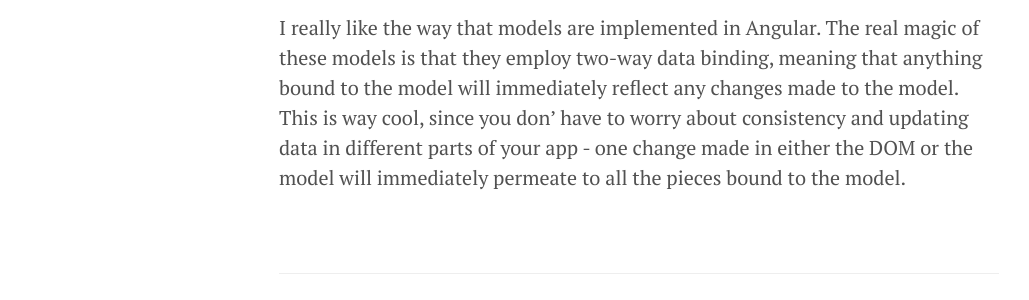
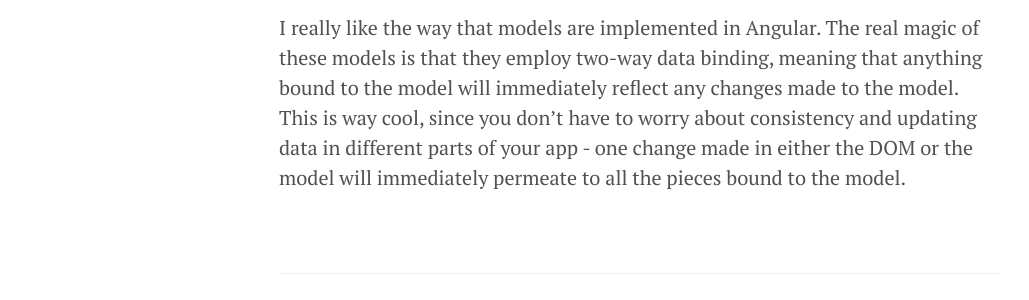
Before and after one commit to BlaiseGratton/blaisegratton.github.io, a Jekyll site: the page built from _posts/2014-12-8-understanding-mv*.md, in a window 1280 px wide. Shown: the part 1079-1379 px from the top of the page, without its empty margins (1-1030 px from the left). Built offline with Jekyll 4.4.1, drawn with Linux system fonts in a browser that asks for light colours; Markdown is read by kramdown in place of the engine named in the settings.

```diff
--- a/_config.yml
+++ b/_config.yml
@@ -14,6 +14,7 @@ tagline:             'Blaise Gratton lobs blog blabber'
 description:         'Currently studying at Nashville Software School. A place for coding, classics, and music. Powered by <a href="https://github.com/jekyll/jekyll" target="_blank">Jekyll</a>'
 url:                 http://lanyon.getpoole.com
 baseurl:             /
+github.repo:         https://github.com/BlaiseGratton
 paginate:            5
 
 # About/contact
--- a/_includes/sidebar.html
+++ b/_includes/sidebar.html
@@ -26,7 +26,7 @@
     {% endfor %}
 
     <a class="sidebar-nav-item" href="{{ site.github.repo }}/archive/v{{ site.version }}.zip">Download</a>
-    <a class="sidebar-nav-item" href="{{ site.github.repo }}">GitHub project</a>
+    <a class="sidebar-nav-item" href="{{ site.github.repo }}">Blaise on GitHub</a>
     <span class="sidebar-nav-item">Currently v{{ site.version }}</span>
   </nav>
 
--- a/_posts/2014-12-8-understanding-mv*.md
+++ b/_posts/2014-12-8-understanding-mv*.md
@@ -12,4 +12,4 @@ Coming from a habit of just writing one main.js file for a simple app, this seem
 
 Fortunately, Angular does this quite nicely. It literally has components called models, views, and controllers (ng-model, ng-view, and .controller()). Assigning the directive ng-view to a div will load the view templates according to whatever route the user selects (e.g. home, profile, dashboard). Each view can be assigned a particular controller - so each view will only have access to functions and model data which that particular controller provides.
 
-I really like the way that models are implemented in Angular. The real magic of these models is that they employ two-way data binding, meaning that anything bound to the model will immediately reflect any changes made to the model. This is way cool, since you don&rsquo; have to worry about consistency and updating data in different parts of your app - one change made in either the DOM or the model will immediately permeate to all the pieces bound to the model.
+I really like the way that models are implemented in Angular. The real magic of these models is that they employ two-way data binding, meaning that anything bound to the model will immediately reflect any changes made to the model. This is way cool, since you don&rsquo;t have to worry about consistency and updating data in different parts of your app - one change made in either the DOM or the model will immediately permeate to all the pieces bound to the model.
```
Also changed, not shown: listen.md (added, +4 -0 lines).
